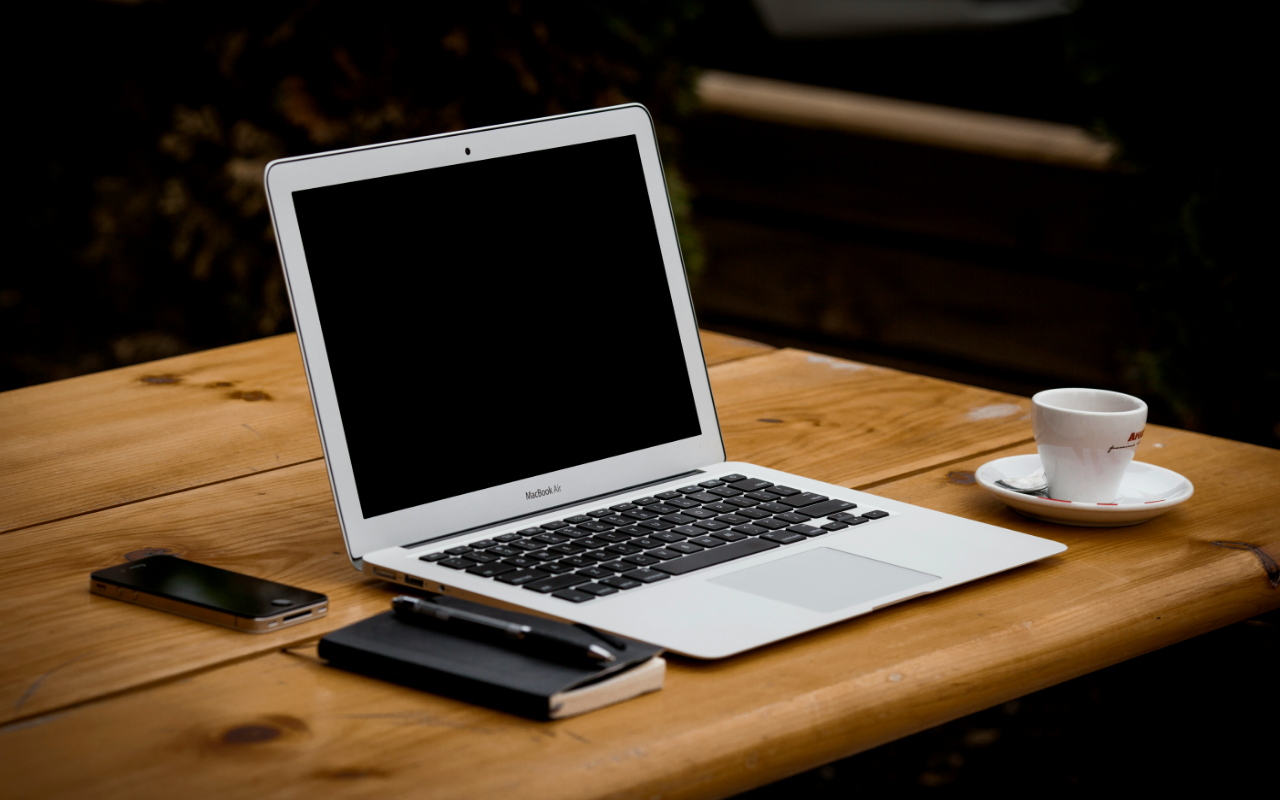
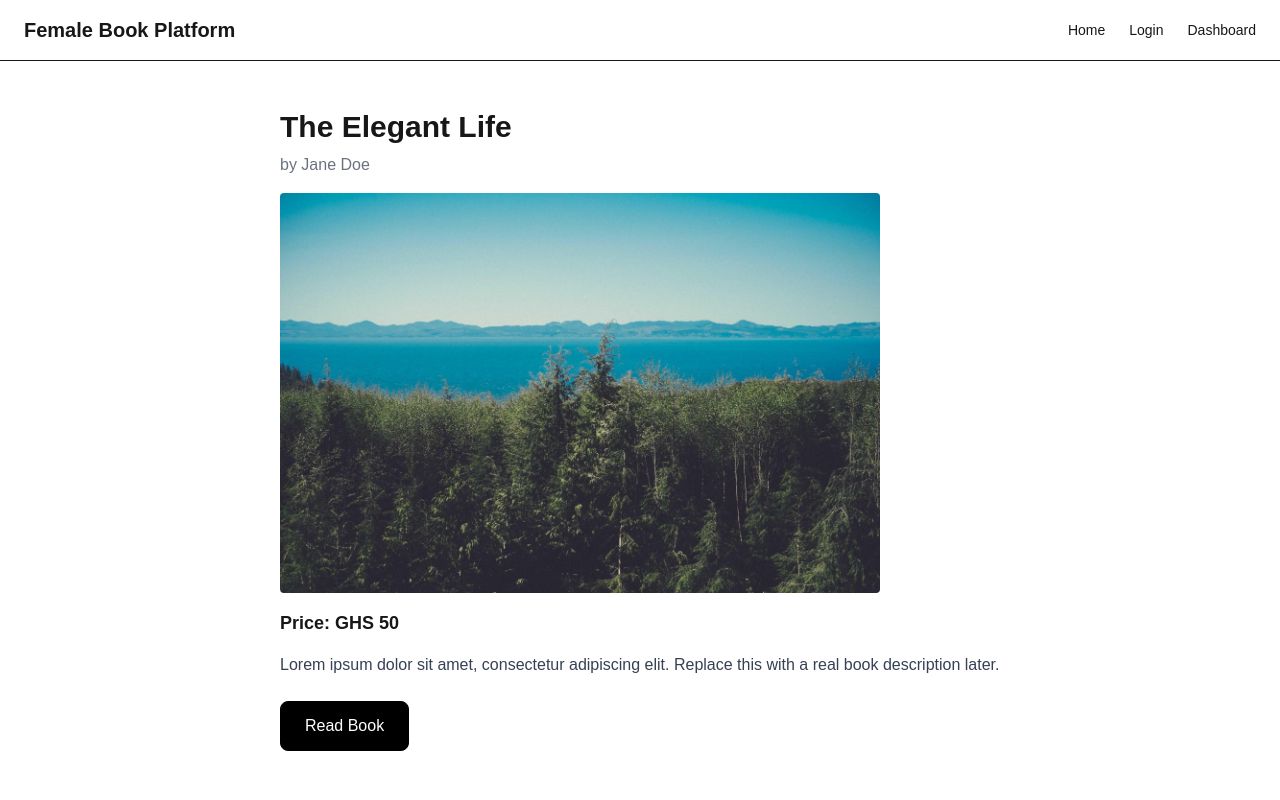
Before and after one commit to alfredkaylot-prog/female-book-platform-mvp, a Next.js app: page /books/1 in a window 1280 px wide. Built offline with nearby package versions, Linux system fonts and the light colour scheme; no server answers.

Commit message:
13/01/2026

```diff
--- a/src/app/books/[id]/page.tsx
+++ b/src/app/books/[id]/page.tsx
@@ -1,50 +1,62 @@
-'use client'; // client component for buttons
+import { notFound } from "next/navigation";
+import Image from "next/image";
 
-import Image from "next/image";
-import Link from "next/link";
+type Book = {
+  id: number;
+  title: string;
+  author: string;
+  price: string;
+  cover: string;
+};
 
-// Sample books
-export const books = [
+const books: Book[] = [
   { id: 1, title: "The Elegant Life", author: "Jane Doe", price: "GHS 50", cover: "/books/book-1.jpg" },
-  { id: 2, title: "Dreams & Ambitions", author: "Mary Smith", price: "GHS 45", cover: "/books/book-2.jpg" },
-  { id: 3, title: "Graceful Mind", author: "Linda White", price: "GHS 60", cover: "/books/book-3.jpg" },
-  { id: 4, title: "Soft Power", author: "Anne Brown", price: "GHS 55", cover: "/books/book-4.jpg" },
+  { id: 2, title: "Empowered Women", author: "Mary Smith", price: "GHS 60", cover: "/books/book-2.jpg" },
+  { id: 3, title: "She Leads", author: "Aisha Brown", price: "GHS 70", cover: "/books/book-3.jpg" },
+  { id: 4, title: "Inspiring Stories", author: "Linda Kofi", price: "GHS 55", cover: "/books/book-4.jpg" },
 ];
 
-export default function BooksPage() {
+export default function BookPage({
+  params,
+}: {
+  params: { id: string };
+}) {
+  const bookId = Number(params.id);
+  const book = books.find((b) => b.id === bookId);
+
+  if (!book) {
+    return notFound();
+  }
+
   return (
-    <main className="max-w-6xl mx-auto p-6">
-      <h2 className="text-3xl font-bold mb-8 text-center">
-        Our Female-Oriented Book Collection
-      </h2>
+    <main className="p-6 max-w-3xl mx-auto">
+      <h1 className="text-3xl font-bold mb-2">{book.title}</h1>
+      <p className="text-gray-500 mb-4">by {book.author}</p>
 
-      <div className="grid grid-cols-1 sm:grid-cols-2 md:grid-cols-3 lg:grid-cols-4 gap-6">
-        {books.map((book) => (
-          <div key={book.id} className="bg-white rounded-xl shadow-md p-4 flex flex-col">
-            <div className="relative w-full h-64 mb-4">
-              <Image src={book.cover} alt={book.title} fill className="object-cover rounded-lg" />
-            </div>
-            <h3 className="text-lg font-semibold">{book.title}</h3>
-            <p className="text-sm text-gray-600 mb-1">{book.author}</p>
-            <p className="text-pink-600 font-bold mb-4">{book.price}</p>
+      <Image
+        src={book.cover}
+        alt={book.title}
+        width={600}
+        height={400}
+        className="rounded mb-4"
+      />
 
-            <div className="mt-auto flex flex-col gap-2">
-              <Link
-                href={`/read/${book.id}`}
-                className="text-center bg-pink-600 text-white px-4 py-2 rounded-lg border border-pink-600 hover:bg-white hover:text-pink-600 transition-colors"
-              >
-                Read Online 🔒
-              </Link>
-              <Link
-                href={`/order/${book.id}`}
-                className="text-center bg-green-600 text-white px-4 py-2 rounded-lg border border-green-600 hover:bg-white hover:text-green-600 transition-colors"
-              >
-                Order Book 🛒
-              </Link>
-            </div>
-          </div>
-        ))}
-      </div>
+      <p className="text-lg font-semibold mb-4">
+        Price: {book.price}
+      </p>
+
+      <p className="text-gray-700 mb-6">
+        Lorem ipsum dolor sit amet, consectetur adipiscing elit.
+        Replace this with a real book description later.
+      </p>
+
+      {/* READ BUTTON */}
+      <a
+        href={`/read/${book.id}`}
+        className="inline-block bg-black text-white px-6 py-3 rounded-lg hover:bg-white hover:text-black border border-black transition"
+      >
+        Read Book
+      </a>
     </main>
   );
 }
--- a/src/app/books/page.tsx
+++ b/src/app/books/page.tsx
@@ -1,50 +1,66 @@
-'use client';
+import Image from "next/image";
 
-import Image from "next/image";
-import Link from "next/link";
-import { books } from "@/lib/books";
+const books = [
+  {
+    id: 1,
+    title: "The Elegant Life",
+    author: "Jane Doe",
+    price: "GHS 50",
+    cover: "/books/book-1.jpg",
+  },
+  {
+    id: 2,
+    title: "Dreams & Ambitions",
+    author: "Mary Smith",
+    price: "GHS 45",
+    cover: "/books/book-2.jpg",
+  },
+  {
+    id: 3,
+    title: "Graceful Mind",
+    author: "Linda White",
+    price: "GHS 60",
+    cover: "/books/book-3.jpg",
+  },
+  {
+    id: 4,
+    title: "Soft Power",
+    author: "Anne Brown",
+    price: "GHS 55",
+    cover: "/books/book-4.jpg",
+  },
+];
+
 
 export default function BooksPage() {
   return (
-    <main className="max-w-6xl mx-auto p-6">
-      <h2 className="text-3xl font-bold mb-8 text-center">
+  <main className="p-6">
+
+      <h2 className="text-2xl font-bold mb-6 text-center">
         Our Female-Oriented Book Collection
       </h2>
 
       <div className="grid grid-cols-1 sm:grid-cols-2 md:grid-cols-3 lg:grid-cols-4 gap-6">
         {books.map((book) => (
-          <div key={book.id} className="bg-white rounded-xl shadow-md p-4 flex flex-col">
-            <div className="flex justify-center mb-4">
+          <div
+            key={book.id}
+            className="bg-white rounded-lg shadow-md p-4 hover:shadow-lg transition-shadow duration-200"
+          >
+            <div className="relative w-full h-64 mb-4">
               <Image
                 src={book.cover}
                 alt={book.title}
-                  width={200}
-                  height={300}
-                  className="rounded-lg object-cover"
+                fill
+                className="object-cover rounded-md"
               />
             </div>
-
-            <h3 className="text-lg font-semibold">{book.title}</h3>
-            <p className="text-sm text-gray-600 mb-1">{book.author}</p>
-            <p className="text-pink-600 font-bold mb-4">{book.price}</p>
-
-            <div className="mt-auto flex flex-col gap-2">
-              <Link
-                href={`/read/${book.id}`}
-                className="text-center bg-pink-600 text-white px-4 py-2 rounded-lg border border-pink-600 hover:bg-white hover:text-pink-600 transition-colors"
-              >
-                Read Online 🔒
-              </Link>
-              <Link
-                href={`/order/${book.id}`}
-                className="text-center bg-green-600 text-white px-4 py-2 rounded-lg border border-green-600 hover:bg-white hover:text-green-600 transition-colors"
-              >
-                Order Book 🛒
-              </Link>
-            </div>
+            <h3 className="text-lg font-semibold mb-1">{book.title}</h3>
+            <p className="text-sm text-gray-600 mb-2">{book.author}</p>
+            <p className="text-pink-500 font-bold">{book.price}</p>
           </div>
         ))}
       </div>
       </main>
 );
+
 }
--- a/src/app/layout.tsx
+++ b/src/app/layout.tsx
@@ -1,20 +1,31 @@
-import type { Metadata } from "next";
-import Providers from "./providers";
-import NavBar from "@/components/NavBar";
+import "./globals.css";
+import Link from "next/link";
 
-export const metadata: Metadata = {
+export const metadata = {
   title: "Female Book Platform",
-  description: "Next.js 16 + NextAuth + Google Login",
+  description: "Discover books written for women.",
 };
 
 export default function RootLayout({ children }: { children: React.ReactNode }) {
   return (
     <html lang="en">
-      <body>
-        <Providers>
-          <NavBar />
-          <main>{children}</main>
-        </Providers>
+      <body className="bg-gray-50 text-gray-900">
+
+        {/* NAVBAR */}
+        <nav className="flex items-center justify-between px-6 py-4 border-b bg-white sticky top-0 z-10">
+          <h1 className="text-xl font-bold">Female Book Platform</h1>
+          <div className="space-x-6 text-sm font-medium">
+            <Link href="/" className="hover:text-gray-600">Home</Link>
+            <Link href="/login" className="hover:text-gray-600">Login</Link>
+            <Link href="/dashboard" className="hover:text-gray-600">Dashboard</Link>
+          </div>
+        </nav>
+
+        {/* PAGE CONTENT */}
+        <main className="max-w-7xl mx-auto p-6">
+          {children}
+        </main>
+
       </body>
     </html>
   );
--- a/src/app/page.tsx
+++ b/src/app/page.tsx
@@ -1,29 +1,44 @@
-"use client";
-import React from "react";
-import { useSession, signOut } from "next-auth/react";
+import Link from "next/link";
+import Image from "next/image";
+
+const books = [
+  { id: 1, title: "The Elegant Life", author: "Jane Doe", price: "GHS 50", cover: "/books/book-1.jpg" },
+  { id: 2, title: "Empowered Women", author: "Mary Smith", price: "GHS 60", cover: "/books/book-2.jpg" },
+  { id: 3, title: "She Leads", author: "Aisha Brown", price: "GHS 70", cover: "/books/book-3.jpg" },
+  { id: 4, title: "Inspiring Stories", author: "Linda Kofi", price: "GHS 55", cover: "/books/book-4.jpg" },
+];
 
 export default function HomePage() {
-  const { data: session } = useSession();
+  return (
+    <>
+      {/* HERO */}
+      <section className="text-center my-12">
+        <h2 className="text-4xl font-bold mb-3">Discover Books Written for Women</h2>
+        <p className="text-gray-600 text-lg">
+          Read, learn, and grow with inspiring female voices.
+        </p>
+      </section>
 
-  if (!session) {
-    return (
-      <div className="min-h-screen flex items-center justify-center">
-        <p>Please log in first. <a href="/login" className="text-blue-500 underline">Go to login</a></p>
-      </div>
-    );
-  }
-
-  return (
-    <div className="p-6">
-      <h1 className="text-3xl font-bold mb-4">Welcome, {session.user?.name}</h1>
-      <p className="mb-4">You are logged in with {session.user?.email}</p>
-
-      <button
-        onClick={() => signOut()}
-        className="bg-gray-700 text-white py-2 px-4 rounded hover:bg-gray-800 transition"
-      >
-        Logout
-      </button>
-    </div>
+      {/* BOOK GRID */}
+      <section className="grid grid-cols-1 sm:grid-cols-2 lg:grid-cols-4 gap-8">
+        {books.map((book) => (
+          <div key={book.id} className="bg-white rounded-xl shadow-md p-4 hover:shadow-xl transition flex flex-col">
+            <div className="relative w-full h-56 mb-3">
+              <Image src={book.cover} alt={book.title} fill className="object-cover rounded-lg" />
+            </div>
+            <h3 className="text-lg font-semibold text-center">{book.title}</h3>
+            <p className="text-gray-500 text-center text-sm">{book.author}</p>
+            <p className="font-bold text-center mt-2">{book.price}</p>
+            <Link
+              href={`/read/${book.id}`}
+              className="mt-auto text-center bg-black text-white py-3 rounded-lg
+                         hover:bg-white hover:text-black border border-black transition"
+            >
+              Read Book
+            </Link>
+          </div>
+        ))}
+      </section>
+    </>
   );
 }
--- a/src/app/read/[id]/page.tsx
+++ b/src/app/read/[id]/page.tsx
@@ -1,32 +1,28 @@
-'use client';
+import { getServerSession } from "next-auth";
+import { redirect } from "next/navigation";
+import { authOptions } from "@/lib/auth";
 
-import { notFound } from "next/navigation";
-import Image from "next/image";
-import Link from "next/link";
-import { books } from "@/lib/books";
+export default async function ReadPage({
+  params,
+}: {
+  params: { id: string };
+}) {
+  const session = await getServerSession(authOptions);
 
-type ReadPageProps = { params: { id: string } };
-
-export default function ReadPage({ params }: ReadPageProps) {
-  const bookId = parseInt(params.id, 10);
-  const book = books.find((b) => b.id === bookId);
-
-  if (!book) return notFound();
+  // 🚫 Not logged in → send to login
+  if (!session) {
+    redirect("/login");
+  }
 
   return (
     <main className="p-6 max-w-3xl mx-auto">
-      <h1 className="text-3xl font-bold mb-4">{book.title}</h1>
-      <p className="text-gray-500 mb-2">by {book.author}</p>
-      <div className="w-full h-80 relative mb-4">
-        <Image src={book.cover} alt={book.title} fill className="object-cover rounded" />
-      </div>
-      <p className="text-lg font-semibold mb-4">Price: {book.price}</p>
-      <p className="text-gray-700 mb-6">
-        Lorem ipsum dolor sit amet, consectetur adipiscing elit. Nulla ac eros in justo facilisis fermentum.
+      <h1 className="text-2xl font-bold mb-4">
+        Reading Book #{params.id}
+      </h1>
+
+      <p className="text-gray-700">
+        📖 Book content will appear here.
       </p>
-      <Link href="/books" className="inline-block mt-6 text-blue-500 underline hover:text-blue-700">
-        ← Back to Books
-      </Link>
     </main>
   );
 }
```
Lines whose indentation alone changed are shown as unchanged.
